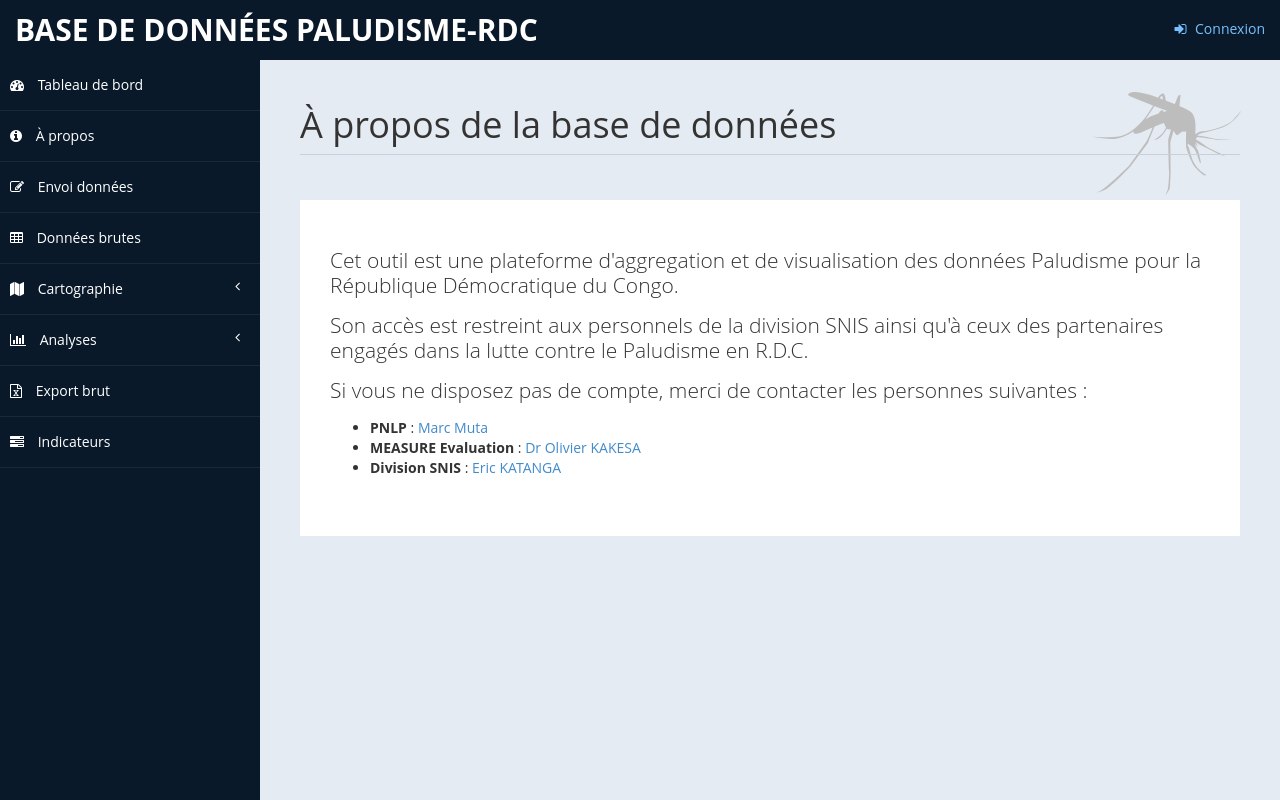
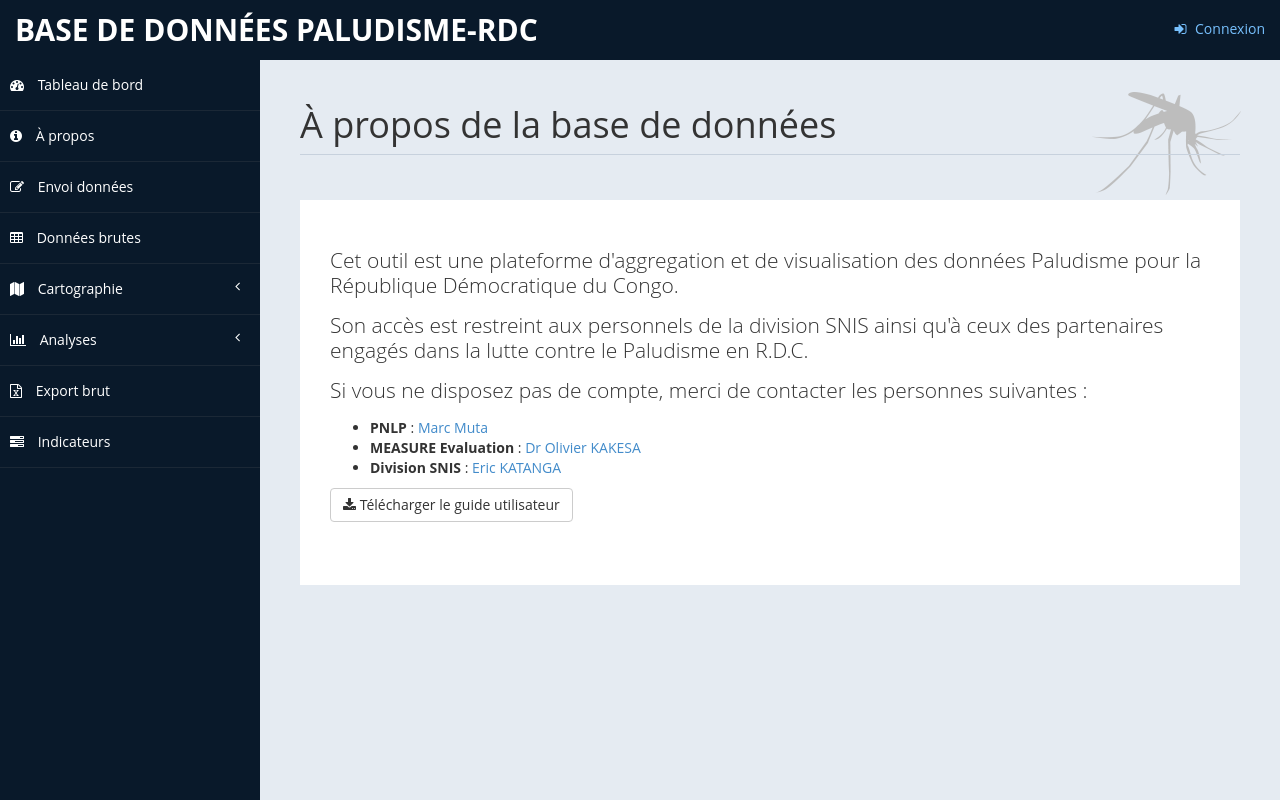
Before and after one commit to yeleman/dmd, a Django app: template dmd/templates/home.html in a window 1280 px wide. Run offline with Django 3.2, Linux system fonts and the light colour scheme; the template is opened without the code that fills it, so the values that code supplies are empty; some libraries are stand-ins or nearby versions.

Commit message:
Fixed #42: added documentation to the home page as download

```diff
--- a/dmd/templates/home.html
+++ b/dmd/templates/home.html
@@ -1,4 +1,5 @@
 {% extends "base.html" %}
+{% load static %}
 
 {% block title %}À propos de la base de données{% endblock %}
 
@@ -14,6 +15,7 @@
 	    		<li><strong>MEASURE Evaluation</strong> : <a href="mailto:Olivier.Kakesa@icfi.com">Dr Olivier KAKESA</a></li>
 	    		<li><strong>Division SNIS</strong> : <a href="mailto:katanga.erick@gmail.com">Eric KATANGA</a></li>
 	    	</ul>
+	    	<p><a class="btn btn-default" href="{% static "Guide utilisateur BDD PNLP - dmd.pdf" %}"><i class="fa fa-download"></i> Télécharger le guide utilisateur</a></p>
 		</div>
     </div>
 </div>
```
Also changed, not shown: 1 other file.
